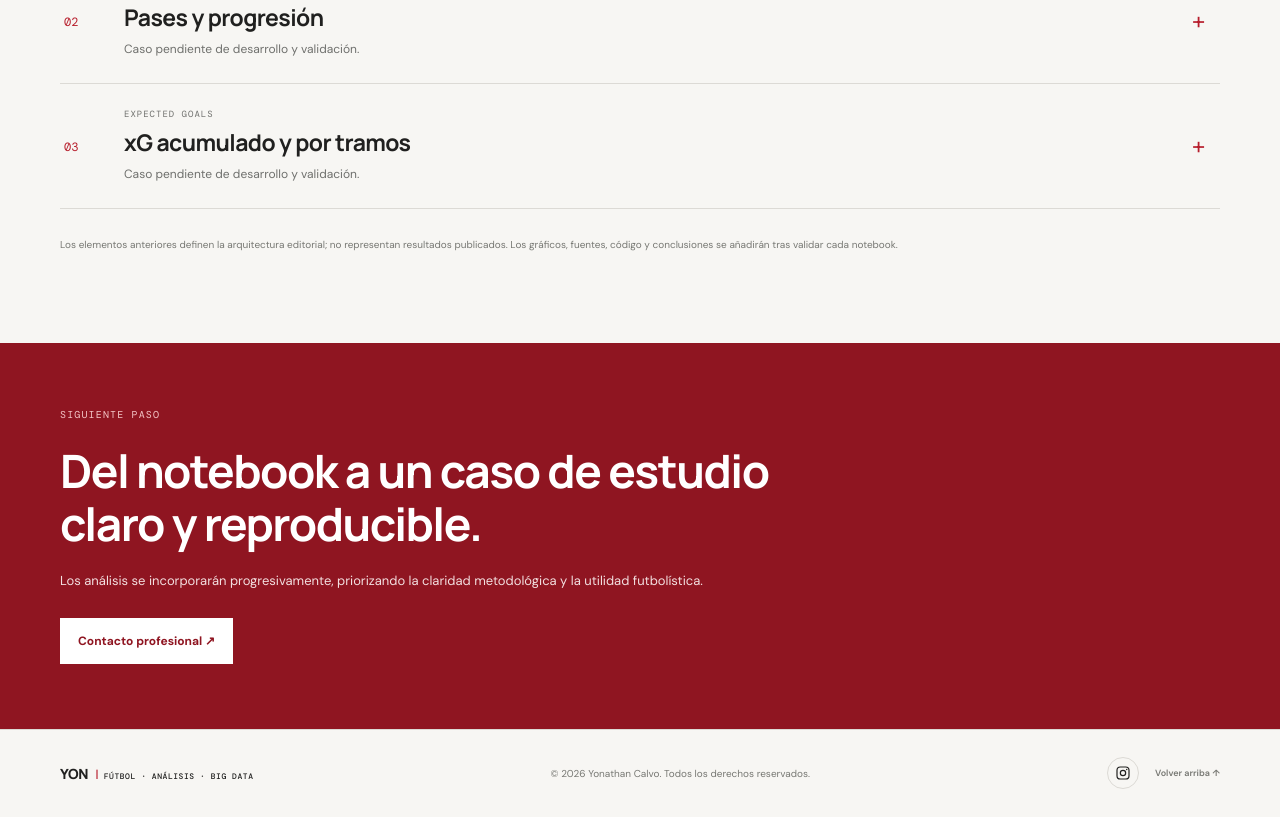
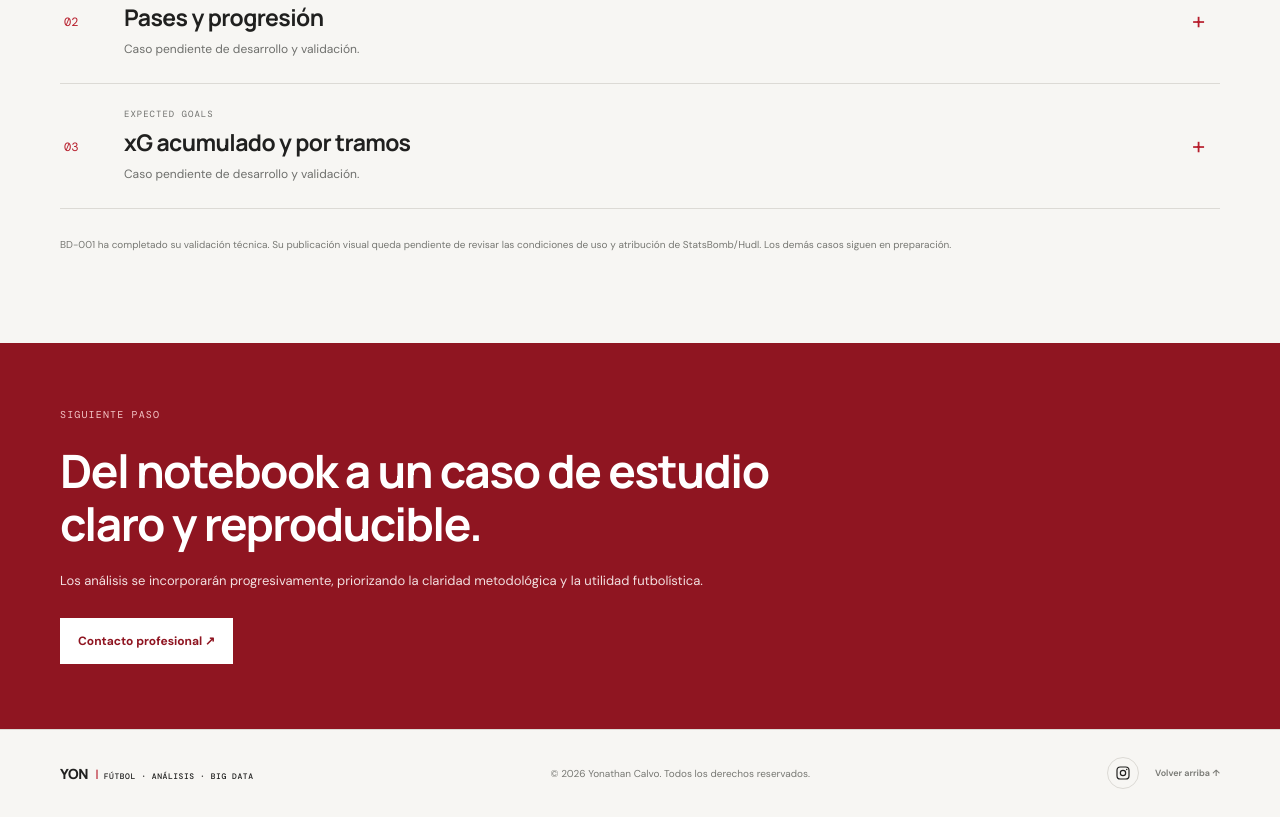
Before and after one commit to pildoradelmister/portfolio-profesional, a plain HTML site: page big-data.html in a window 1280 px wide. Shown: the part 1860-2677 px from the top of the page. Drawn offline with nearby package versions, Linux system fonts and the light colour scheme.

Commit message:
Clarify BD-001 validation and publication status

```diff
--- a/big-data.html
+++ b/big-data.html
@@ -156,7 +156,7 @@
           <summary><span class="case-index">03</span><span class="project-summary-copy"><span class="case-type">EXPECTED GOALS</span><strong data-i18n="caseXgTitle">xG acumulado y por tramos</strong><small data-i18n="pendingProjectSummary">Caso pendiente de desarrollo y validación.</small></span><span class="accordion-indicator" aria-hidden="true">+</span></summary>
         </details>
       </div>
-      <p class="editorial-note" data-i18n="pendingNote">Los elementos anteriores definen la arquitectura editorial; no representan resultados publicados. Los gráficos, fuentes, código y conclusiones se añadirán tras validar cada notebook.</p>
+      <p class="editorial-note" data-i18n="pendingNote">BD-001 ha completado su validación técnica. Su publicación visual queda pendiente de revisar las condiciones de uso y atribución de StatsBomb/Hudl. Los demás casos siguen en preparación.</p>
     </section>
     <section class="data-contact-band"><div class="section-shell"><p class="eyebrow" data-i18n="nextStepLabel">SIGUIENTE PASO</p><h2 data-i18n="nextStepTitle">Del notebook a un caso de estudio claro y reproducible.</h2><p data-i18n="nextStepText">Los análisis se incorporarán progresivamente, priorizando la claridad metodológica y la utilidad futbolística.</p><a class="button button-light" href="index.html#contacto" data-i18n="contactLink">Contacto profesional ↗</a></div></section>
   </main>
```
